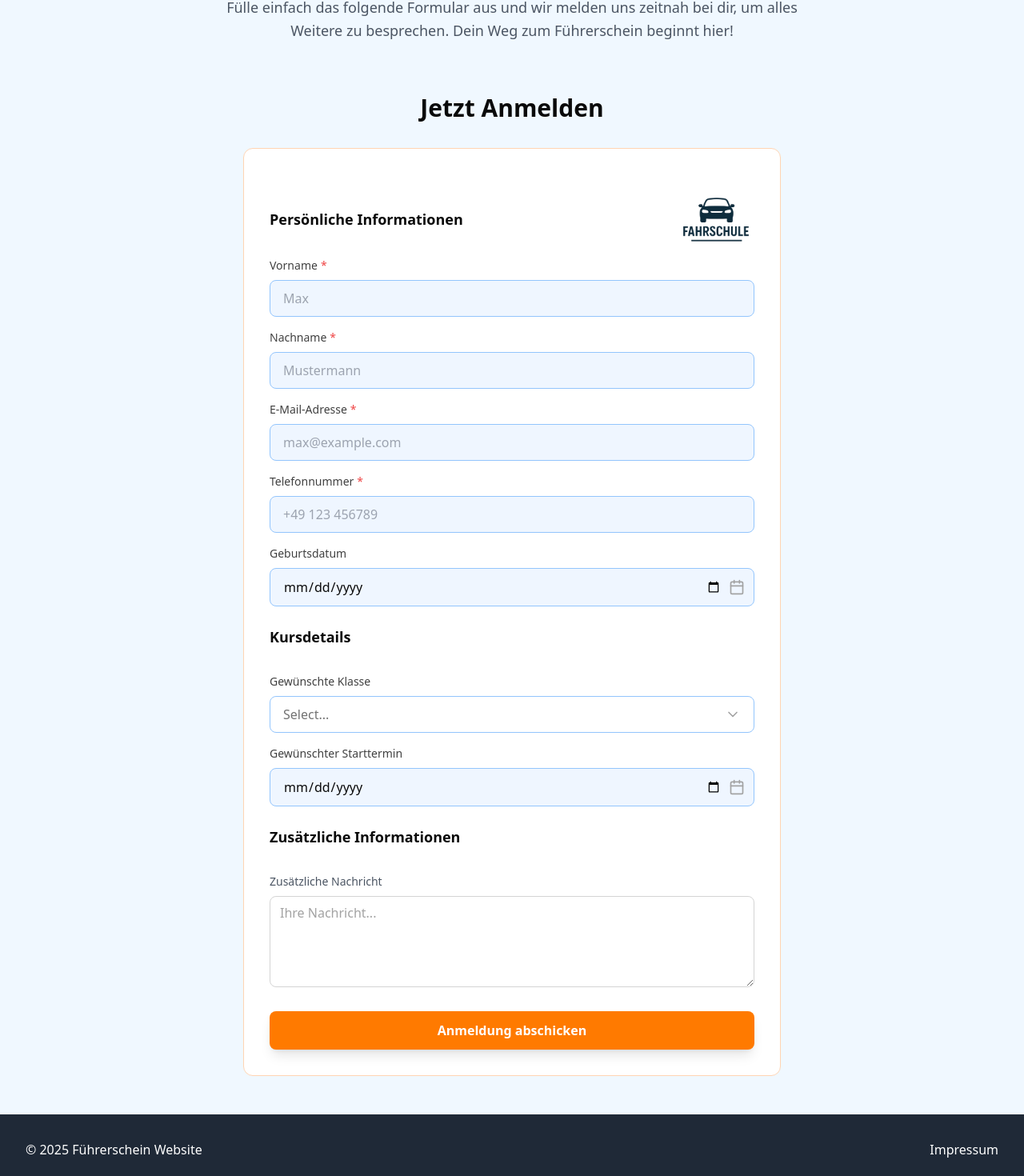
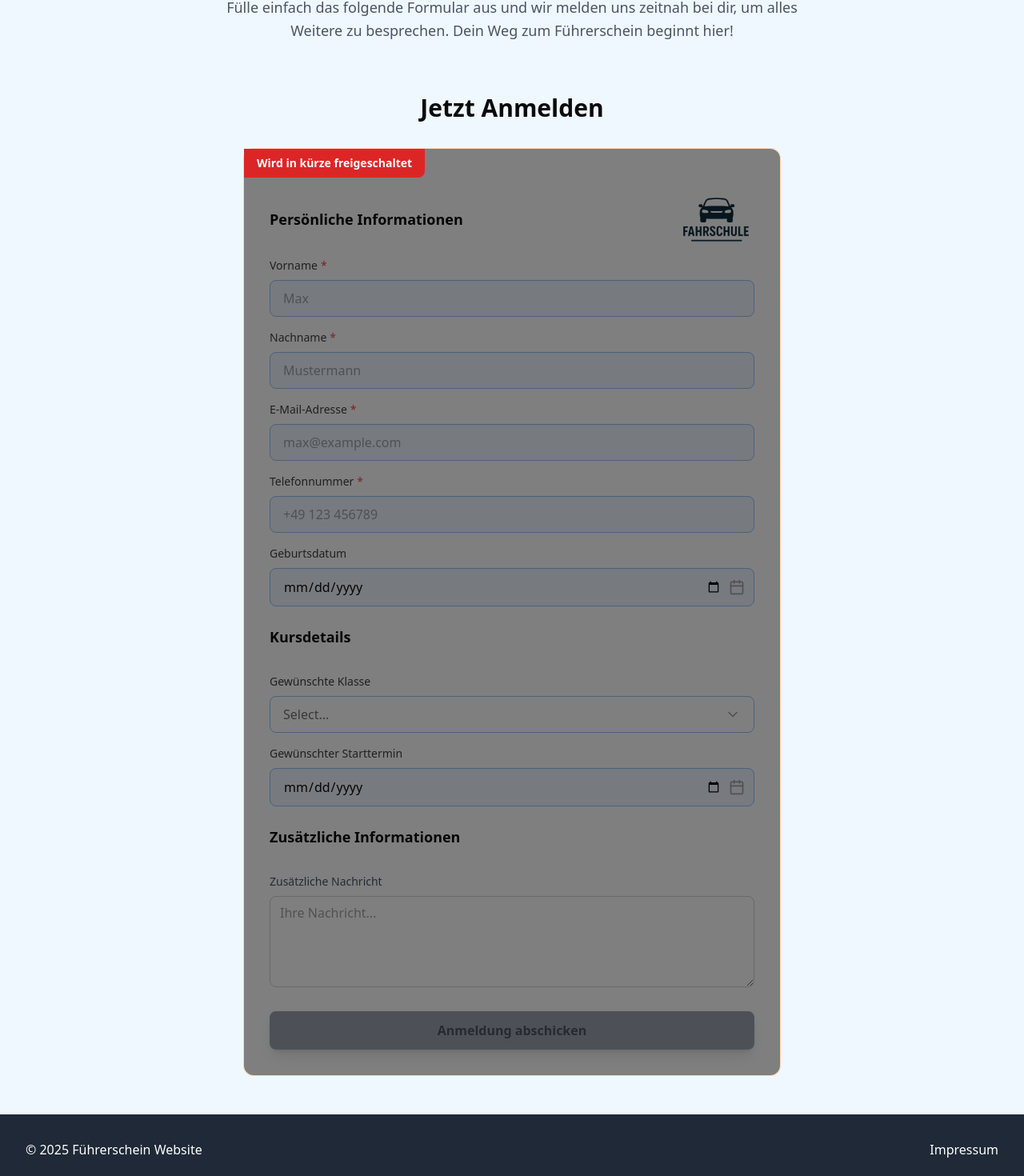
Before and after one commit to WebGraaf/Default-Seite-Vorlage, a React (Vite) app: page /anmelden in a window 1280 px wide. Shown: the part 284-1754 px from the top of the page at 80% size. Built offline with nearby package versions, Linux system fonts and the light colour scheme.

Commit message:
Disable anmelde form and add coming soon banner

```diff
--- a/src/components/AnmeldeFormular.tsx
+++ b/src/components/AnmeldeFormular.tsx
@@ -463,8 +463,8 @@ export const AnmeldeFormular: React.FC = () => {
     <section ref={sectionRef} className="py-12">
       <div className="mx-auto px-4 sm:px-6 lg:px-8 max-w-screen-xl">
         <h2 className="form-title text-3xl font-bold text-heading mb-8 text-center">Jetzt Anmelden</h2>
-        <div className="max-w-2xl mx-auto">
-          <div ref={formRef} className="border border-primary-200 rounded-xl p-8 bg-card-bg">
+        <div className="max-w-2xl mx-auto relative">
+          <div ref={formRef} className="border border-primary-200 rounded-xl p-8 bg-card-bg filter grayscale-50 relative">
             {formState === 'idle' && (
               <form onSubmit={handleFormSubmit} className="space-y-6">
                 <HoneypotField />
@@ -524,7 +524,8 @@ export const AnmeldeFormular: React.FC = () => {
 
                 <button
                   type="submit"
-                  className="submit-btn w-full py-3 bg-primary-500 text-white rounded-lg hover:bg-primary-600 transition-colors duration-200 font-semibold shadow-lg hover:shadow-xl"
+                  disabled
+                  className="submit-btn w-full py-3 bg-gray-400 text-gray-600 rounded-lg font-semibold shadow-lg cursor-not-allowed"
                 >
                   Anmeldung abschicken
                 </button>
@@ -532,6 +533,11 @@ export const AnmeldeFormular: React.FC = () => {
             )}
 
             {formState === 'loading' && <FormLoading message="Anmeldung wird verarbeitet..." />}
+            <div className="absolute inset-0 bg-black bg-opacity-50 rounded-xl flex items-start justify-start">
+              <div className="bg-red-600 text-white px-4 py-2 rounded-br-lg font-semibold text-sm">
+                Wird in kürze freigeschaltet
+              </div>
+            </div>
           </div>
         </div>
       </div>
```
Also changed, not shown: 1 other file (tests, documents, lock files or other folders).
